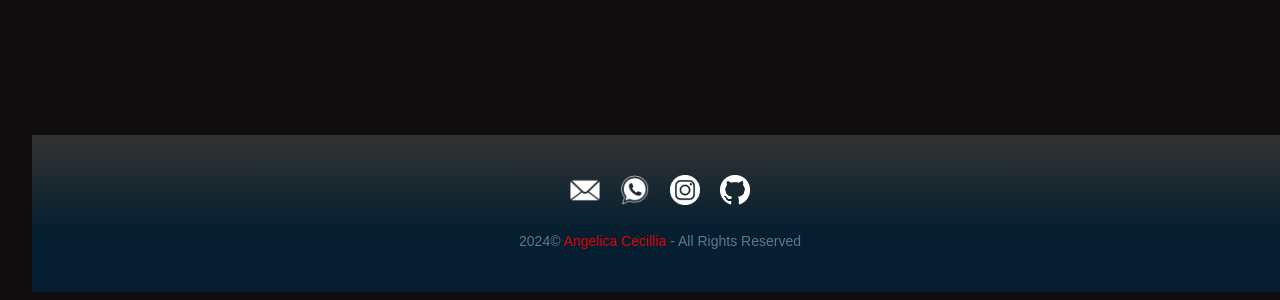
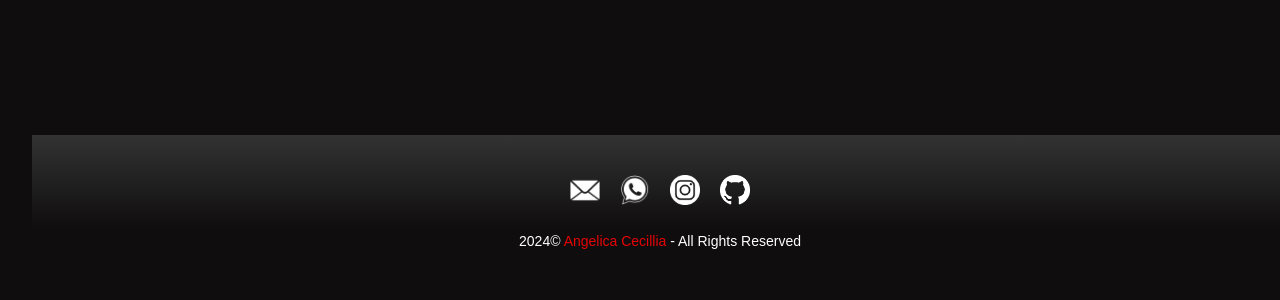
Before and after one commit to AngelicaCecillia/MBC-ANGELICA, a plain HTML site: page index.html in a window 1280 px wide. Shown: the part 5468-5768 px from the top of the page. Drawn offline with Linux system fonts and the light colour scheme; a script that the page names is missing.

Commit message:
Update style.css
Change the color of the footer.

```diff
--- a/public/style.css
+++ b/public/style.css
@@ -738,7 +738,7 @@ footer {
     flex-direction: column;
     align-items: center;
     justify-content: center;
-    background: linear-gradient(0deg, #051F30, #051F30 40%, #333333 100%);
+    background: linear-gradient(0deg, #0F0D0E, #0F0D0E 40%, #333333 100%);
     color: #FFFFFF;
     text-align: center;
     padding: 20px;
@@ -794,7 +794,7 @@ footer.active {
 .copyright-text {
     font-size: 14px;
     margin-bottom: 20px;
-    color: #64748B;
+    color: #FFFFFF;
 }
 
 .highlighted-text {
```
